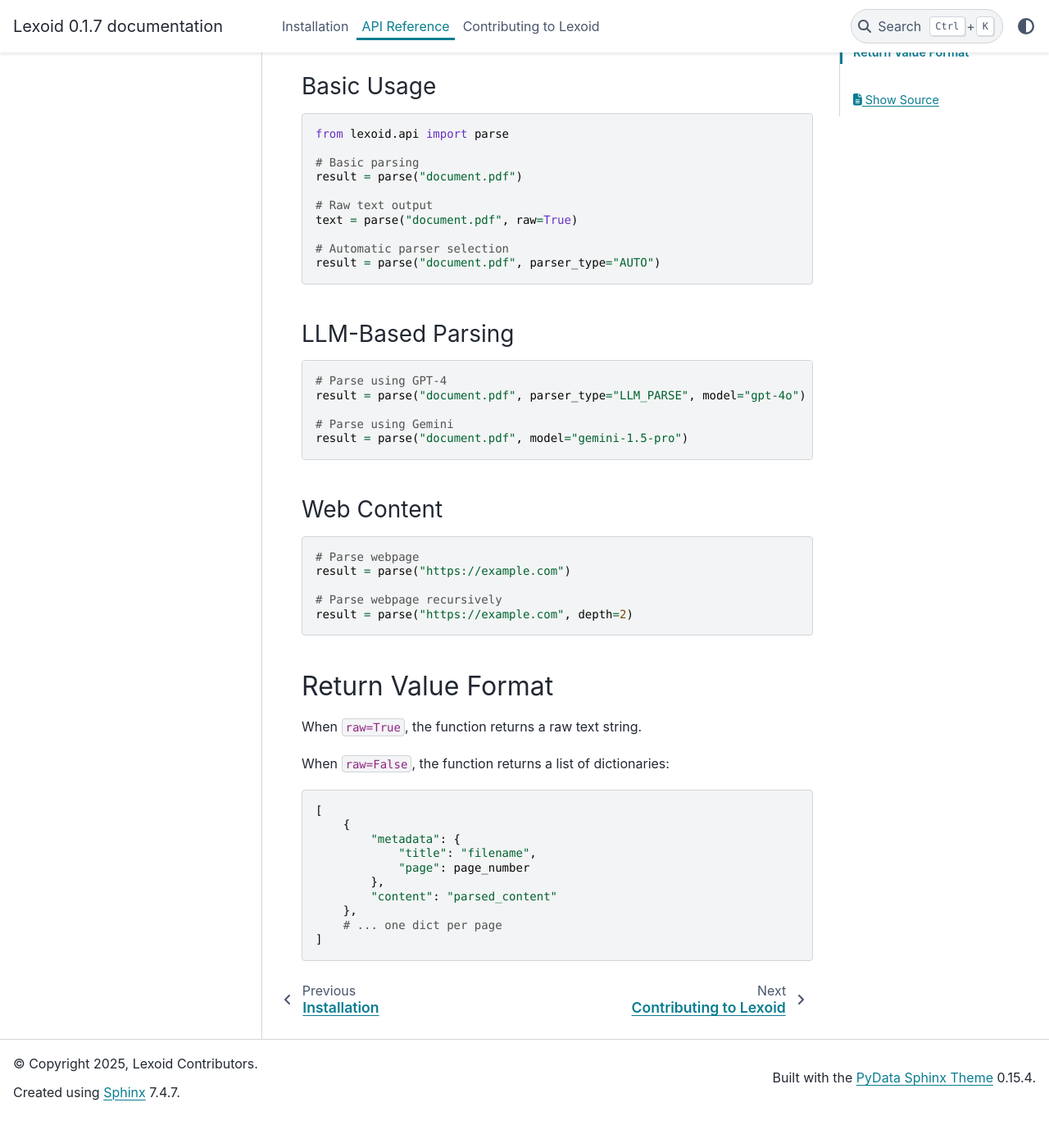
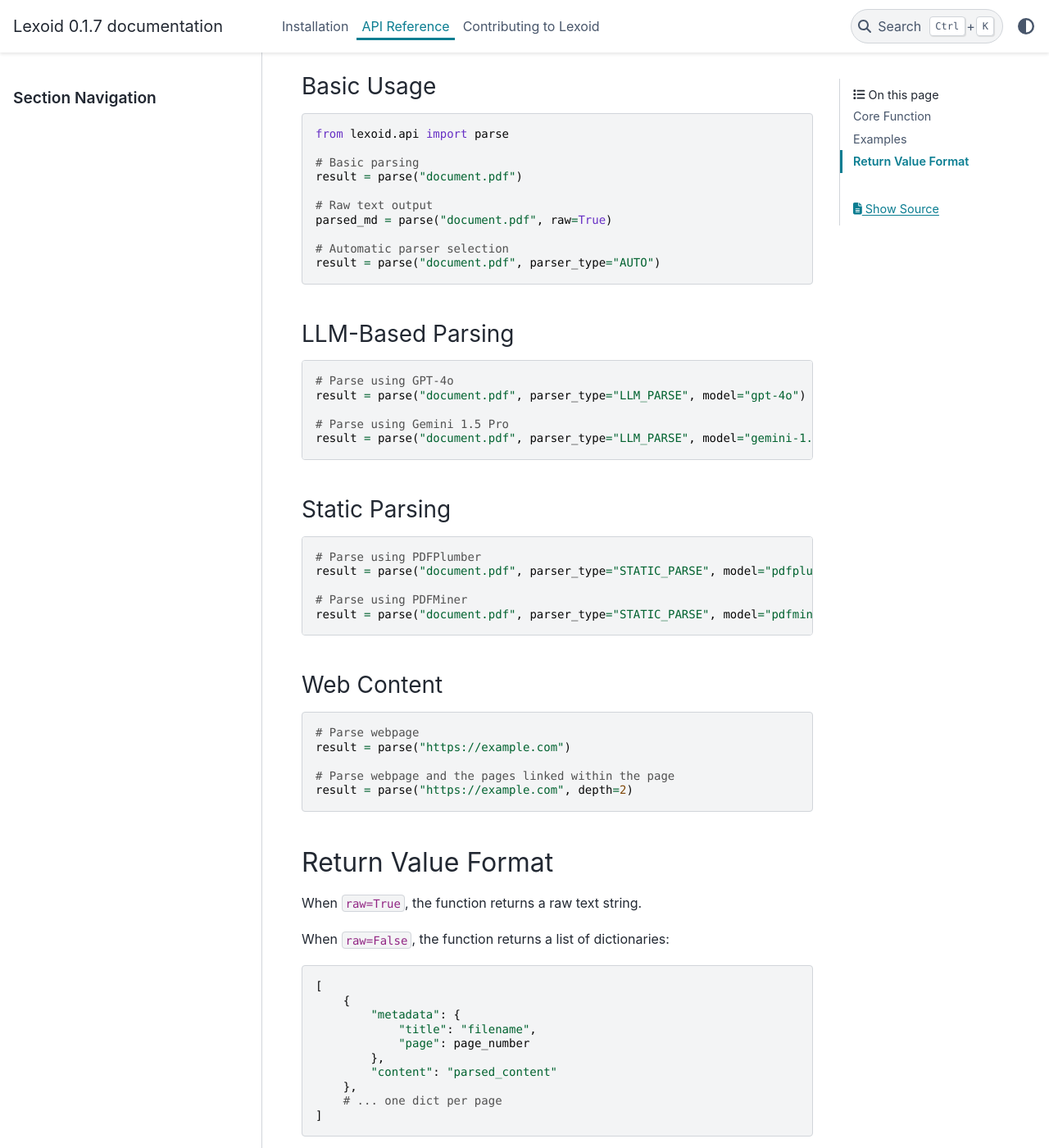
Before and after one commit to oidlabs-com/Lexoid, a Sphinx documentation site: the page built from docs/api.rst, in a window 1280 px wide and 1400 px high, scrolled down 1164 px. Shown: the whole window at 82% size. Built offline with Sphinx 7.4.7 and the PyData theme 0.15.4, drawn with Linux system fonts in a browser that asks for light colours; before the commit the page ends 2525 px from its top, so only the background shows below that; some of the changed text lies outside the part shown.

Commit message:
Update docs

```diff
--- a/docs/api.rst
+++ b/docs/api.rst
@@ -1,8 +1,8 @@
 API Reference
 =============
 
-Core Functions
---------------
+Core Function
+-------------
 
 parse
 ^^^^^
@@ -44,7 +44,7 @@
     result = parse("document.pdf")
 
     # Raw text output
-    text = parse("document.pdf", raw=True)
+    parsed_md = parse("document.pdf", raw=True)
 
     # Automatic parser selection
     result = parse("document.pdf", parser_type="AUTO")
@@ -54,11 +54,23 @@
 
 .. code-block:: python
 
-    # Parse using GPT-4
+    # Parse using GPT-4o
     result = parse("document.pdf", parser_type="LLM_PARSE", model="gpt-4o")
 
-    # Parse using Gemini
-    result = parse("document.pdf", model="gemini-1.5-pro")
+    # Parse using Gemini 1.5 Pro
+    result = parse("document.pdf", parser_type="LLM_PARSE", model="gemini-1.5-pro")
+
+
+Static Parsing
+^^^^^^^^^^^^^^
+
+.. code-block:: python
+
+    # Parse using PDFPlumber
+    result = parse("document.pdf", parser_type="STATIC_PARSE", model="pdfplumber")
+
+    # Parse using PDFMiner
+    result = parse("document.pdf", parser_type="STATIC_PARSE", model="pdfminer")
 
 Web Content
 ^^^^^^^^^^^
@@ -68,7 +80,7 @@
     # Parse webpage
     result = parse("https://example.com")
 
-    # Parse webpage recursively
+    # Parse webpage and the pages linked within the page
     result = parse("https://example.com", depth=2)
 
 Return Value Format
--- a/docs/contributing.rst
+++ b/docs/contributing.rst
@@ -38,6 +38,7 @@
     GOOGLE_API_KEY=your_google_api_key
     OPENAI_API_KEY=your_openai_api_key
     HUGGINGFACEHUB_API_TOKEN=your_huggingface_token
+    TOGETHER_API_KEY=your_together_api_key
 
 Running Tests
 ^^^^^^^^^^^^^
--- a/docs/installation.rst
+++ b/docs/installation.rst
@@ -15,8 +15,10 @@
 
 .. code-block:: bash
 
-    OPENAI_API_KEY=""
-    GOOGLE_API_KEY=""
+    GOOGLE_API_KEY=your_google_api_key
+    OPENAI_API_KEY=your_openai_api_key
+    HUGGINGFACEHUB_API_TOKEN=your_huggingface_token
+    TOGETHER_API_KEY=your_together_api_key
 
 Optional Dependencies
 ---------------------
```
Also changed, not shown: docs/index.rst (+3 -5 lines), 1 other file.
